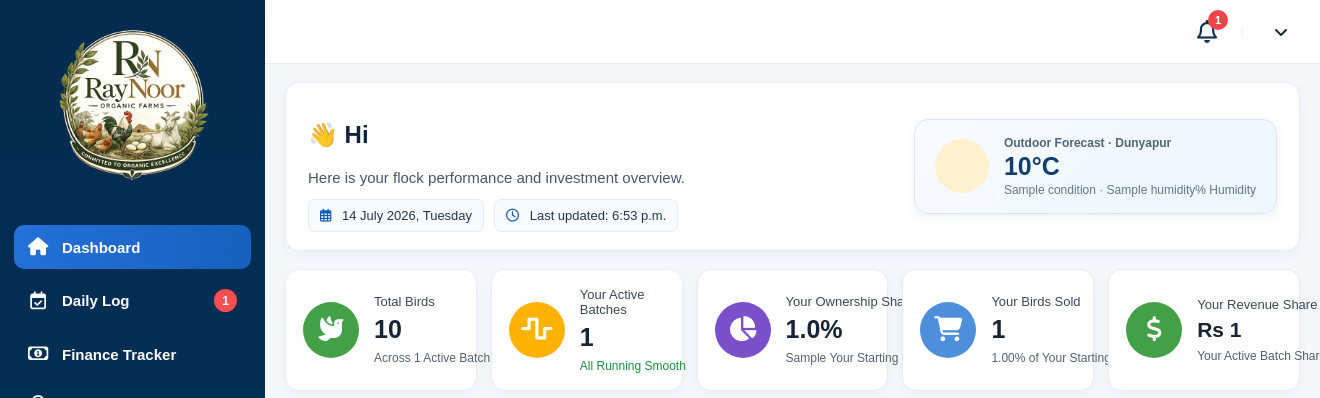
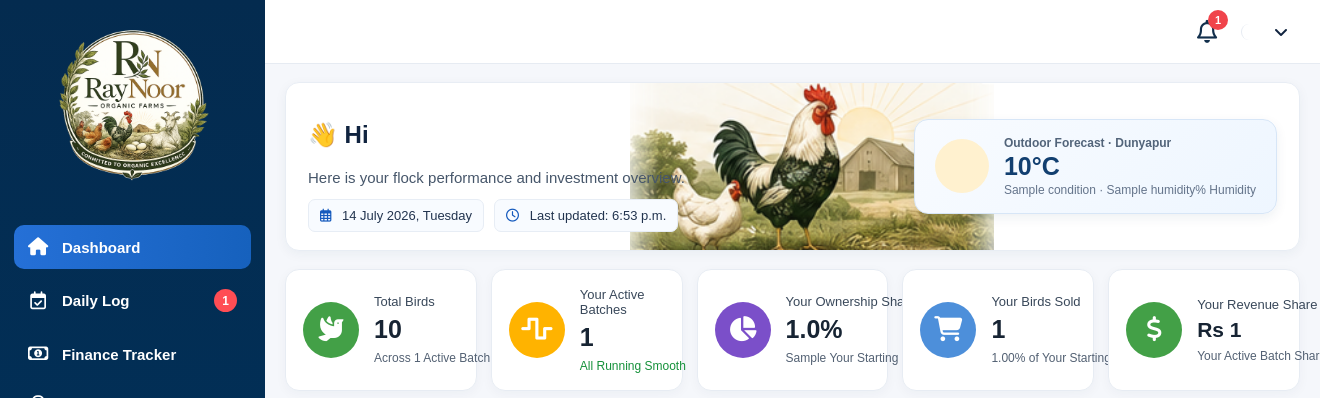
Before and after one commit to khurramrao/poultry-saas, a Django app: template api/templates/api/dashboard_v2.html in a window 1320 px wide. Shown: the top 398 px of the page. Run offline with Django 5.2, Linux system fonts and the light colour scheme; the template is opened without the code that fills it: most values are stand-ins (such as "Sample title", 1, 10 or a date in 2020).

Commit message:
updated the image

```diff
--- a/api/templates/api/dashboard_v2.html
+++ b/api/templates/api/dashboard_v2.html
@@ -223,6 +223,9 @@
         /* WELCOME */
 
         .welcome-card{
+            position:relative;
+            overflow:hidden;
+            isolation:isolate;
             background:white;
             border:1px solid #e8edf4;
             border-radius:14px;
@@ -232,6 +235,39 @@
             align-items:center;
             gap:20px;
             box-shadow:0 3px 12px rgba(26,57,88,0.05);
+        }
+
+        /* Farm artwork fills only the unused middle area. */
+        .welcome-farm-art{
+            position:absolute;
+            z-index:1;
+            left:34%;
+            right:305px;
+            top:0;
+            bottom:0;
+            pointer-events:none;
+            overflow:hidden;
+            display:flex;
+            align-items:flex-end;
+            justify-content:center;
+        }
+
+        .welcome-farm-art img{
+            width:100%;
+            height:100%;
+            min-width:390px;
+            object-fit:cover;
+            object-position:center bottom;
+            display:block;
+            opacity:0.98;
+            -webkit-mask-image:linear-gradient(90deg,transparent 0%,#000 11%,#000 89%,transparent 100%);
+            mask-image:linear-gradient(90deg,transparent 0%,#000 11%,#000 89%,transparent 100%);
+        }
+
+        .welcome-left,
+        .welcome-right{
+            position:relative;
+            z-index:2;
         }
 
         .welcome-left{
@@ -658,6 +694,10 @@
 
             .topbar{
                 padding:0 18px;
+            }
+
+            .welcome-farm-art{
+                display:none;
             }
 
             .welcome-card{
@@ -1357,6 +1397,14 @@
                             </div>
                         </div>
                     </div>
+                </div>
+
+                <!-- Decorative image only; dashboard data remains unchanged -->
+                <div class="welcome-farm-art" aria-hidden="true">
+                    <img
+                        src="{% static 'images/dashboard-welcome-farm.png' %}"
+                        alt=""
+                    >
                 </div>
 
                 <div class="welcome-right">
```
Also changed, not shown: db.sqlite3, static/images/dashboard-welcome-farm.png (added), 1 other file.
